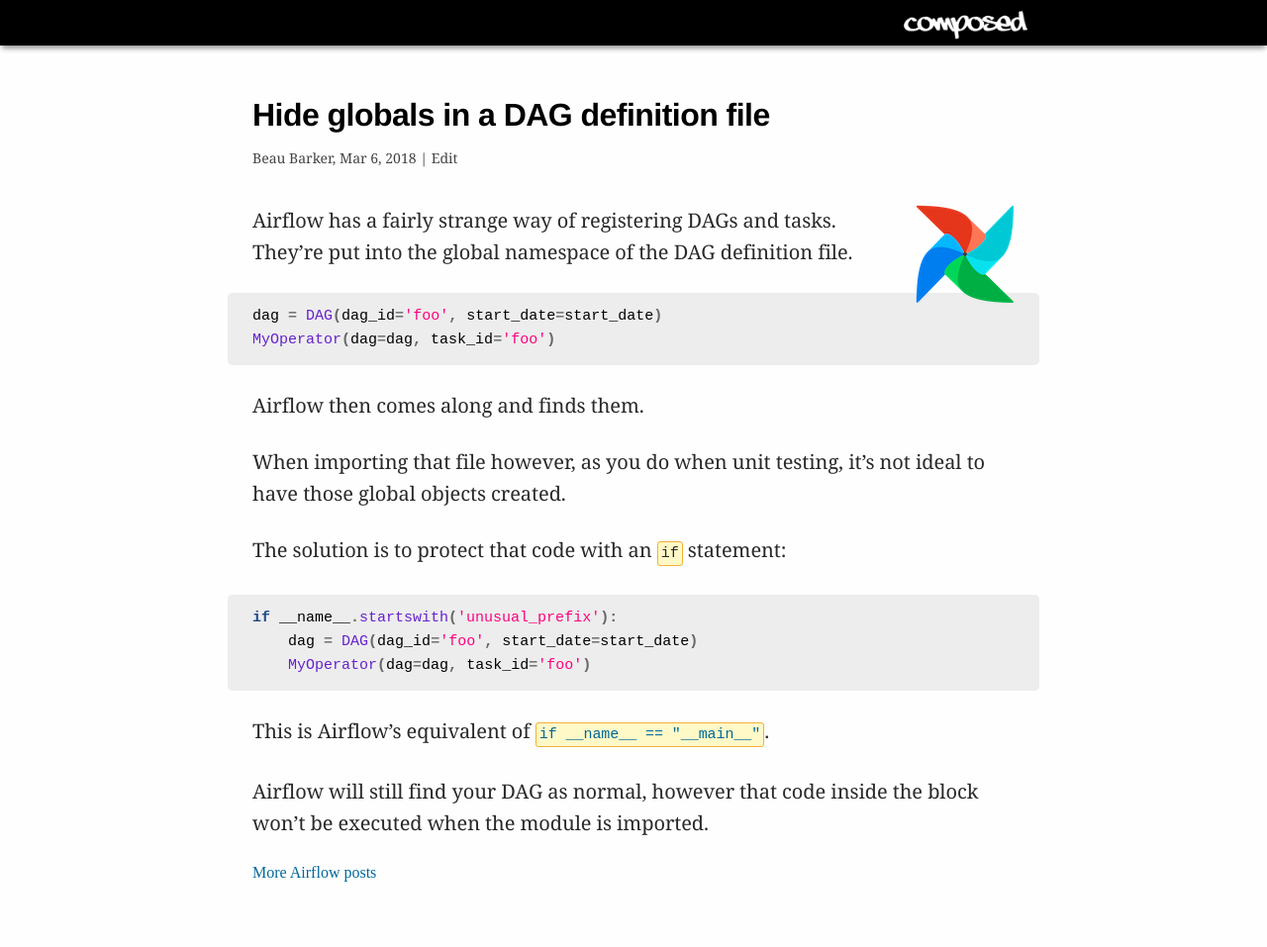
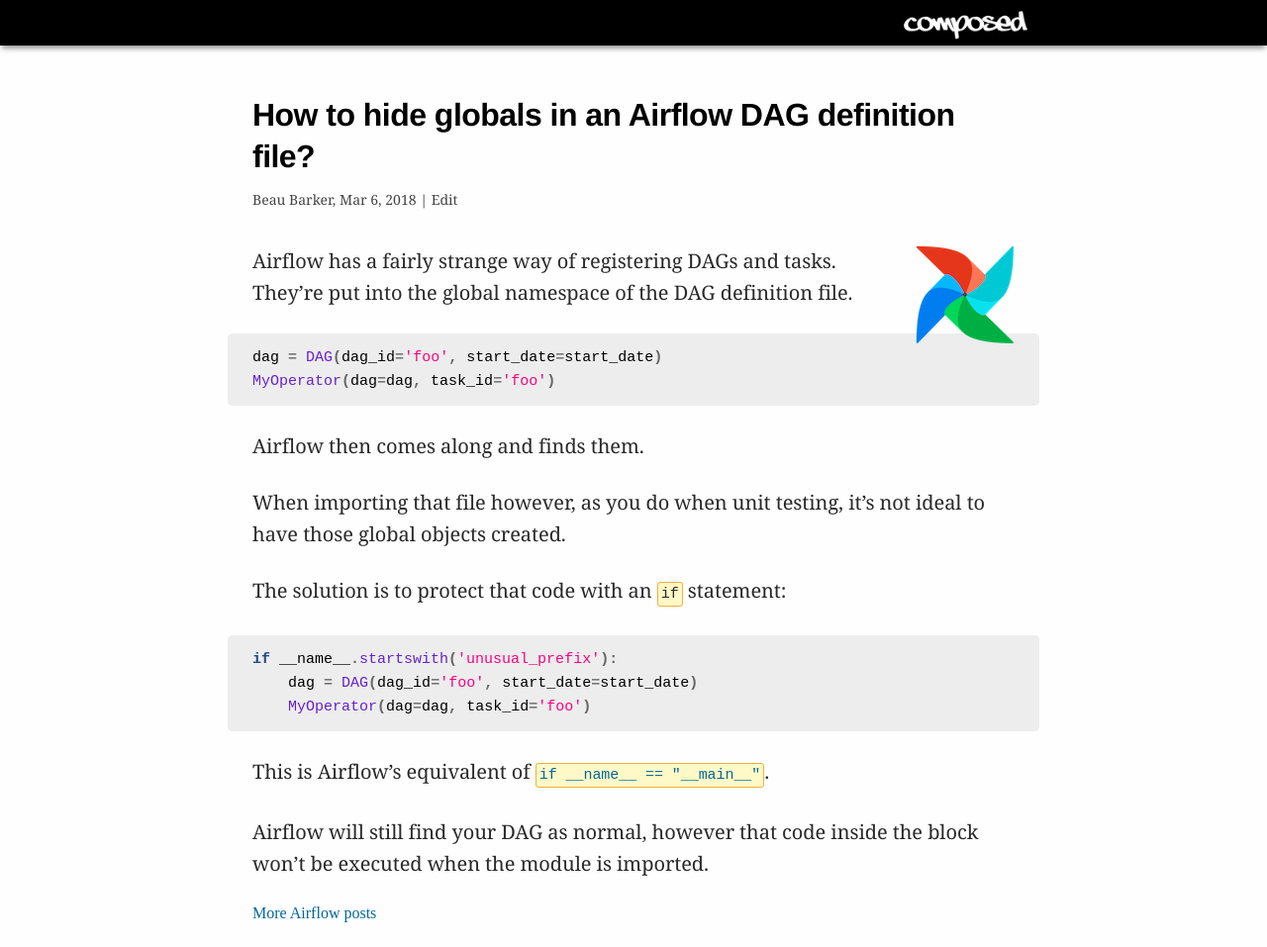
Before and after one commit to explodinglabs/explodinglabs.github.io, a Jekyll site: the page built from docs/_posts/airflow/2018-03-06-hide-globals-in-dag-definition-file.markdown, in a window 1280 px wide. Shown: the whole page at 99% size. Built offline with Jekyll 4.4.1, drawn with Linux system fonts in a browser that asks for light colours; before the commit the page ends 916 px from its top, so only the background shows below that.

Commit message:
Update 2018-03-06-hide-globals-in-dag-definition-file.markdown

```diff
--- a/docs/_posts/airflow/2018-03-06-hide-globals-in-dag-definition-file.markdown
+++ b/docs/_posts/airflow/2018-03-06-hide-globals-in-dag-definition-file.markdown
@@ -1,6 +1,6 @@
 ---
 layout: post
-title: Hide globals in a DAG definition file
+title: How to hide globals in an Airflow DAG definition file?
 description:
     Don't instantiate the DAG and operators when importing your DAG definition
     file.
```
